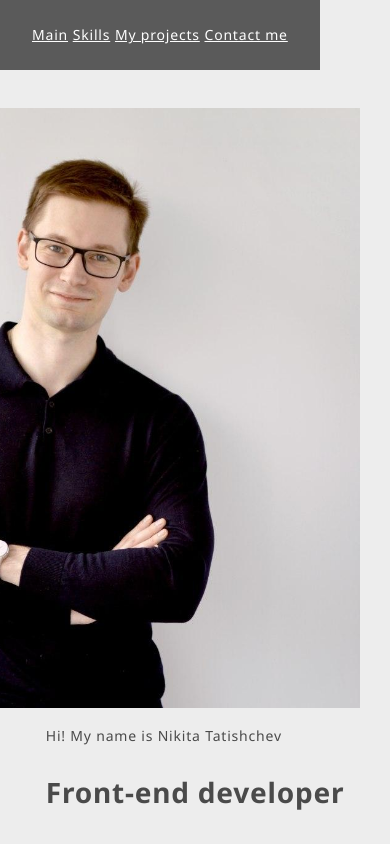
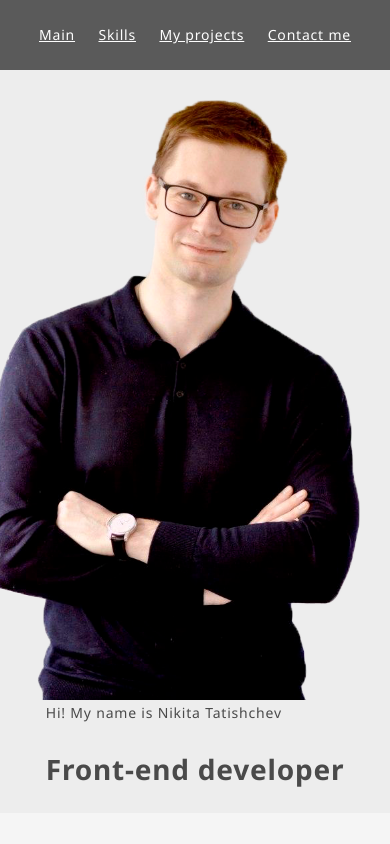
Before and after one commit to NikitaT1/portfolio, a React (Create React App) app: page / in a window 390 px wide. Shown: the top 844 px of the page. Built offline with nearby package versions, Linux system fonts and the light colour scheme.

Commit message:
refactoring

```diff
--- a/src/contactMe/ContactMe.js
+++ b/src/contactMe/ContactMe.js
@@ -12,7 +12,7 @@ const ContactMeForm = (props) => {
             <Field className={styles.formArea} placeholder="Имя" component={"input"} name={"user_name"}/>
             <Field className={styles.formArea} placeholder="e-mail"  component={"input"} name={"user_email"}/>
             <Field className={styles.messageArea} placeholder="message" component={"textarea"} name={"message"}/>
-            <button className={styles.btnSubmit}>отправить</button>
+            <button className={styles.btnSubmit}>send</button>
         </form>
     )
 }
@@ -20,7 +20,6 @@ const ContactMeForm = (props) => {
 const ContactReduxForm = reduxForm({form:'contact'})(ContactMeForm)
 
 const ContactMe = (props) => {
-
     const onSubmit = (formData) => {
         console.log(formData)
     }
--- a/src/header/HeaderNew.module.css
+++ b/src/header/HeaderNew.module.css
@@ -6,7 +6,7 @@
     width: 100%;
     z-index: 2;
     opacity: 0.9;
-    position: fixed;
+    position: absolute;
     color: whitesmoke
 }
 .container {
@@ -19,18 +19,18 @@
 
 @media screen and (max-width: 600px){
     .header {
-        width: 83%;
+        width: 100%;
     }
 }
 
 @media screen and (max-width: 1128px){
     .header {
-        width: 83%;
+        width: 100%;
     }
 }
 
 @media screen and (max-width: 630px){
     .header {
-        width: 82%;
+        width: 100%;
     }
 }
--- a/src/main/MainNew.js
+++ b/src/main/MainNew.js
@@ -1,6 +1,6 @@
 import React from 'react';
 import styles from './MainNew.module.css';
-import photoJpg from "../assets/img/photo_2020-03-06_12-56-08.jpg";
+import photoJpg from "../assets/img/ptmk.png";
 
 
 const MainNew = () => {
@@ -15,7 +15,7 @@ const MainNew = () => {
             </div>
             <div className={styles.greeting}>
                 <span> Hi! </span>
-                <span> My name is Nikita <span>Tatishchev</span>
+                <span> My name is <span className={styles.name}>Nikita Tatishchev</span>
           </span>
                 <h1> Front-end developer</h1>
             </div>
--- a/src/main/MainNew.module.css
+++ b/src/main/MainNew.module.css
@@ -1,7 +1,7 @@
 .mainNew {
     display: flex;
     justify-content: space-around;
-    height: 100vh;
+   /* height: 100vh;*/
     padding: 100px 30px 0 30px;
     background-color: #ededed;
     align-items: center;
@@ -14,10 +14,12 @@
 
 .photo {
     height: 600px;
-    width: 600px;
+    width: 380px;
     background-size: cover;
     align-self: flex-end
 }
+
+
 
 
 .container {
@@ -58,18 +60,40 @@
 @media screen and (max-width: 600px){
     .greeting {
         flex-direction: column;
-        align-items: center;
+        align-items: flex-end;
     }
 }
 @media screen and (max-width: 1128px){
     .greeting {
         flex-direction: column;
-        align-items: center;
+        align-items: flex-end;
     }
 }
 @media screen and (max-width: 630px){
     .greeting {
         flex-direction: column;
-        align-items: end;
+        align-items: flex-end;
     }
 }
+
+@media screen and (max-width: 600px){
+    .photo {
+        display: flex;
+        justify-content: center;
+
+    }
+}
+@media screen and (max-width: 1128px){
+    .photo {
+        display: flex;
+        justify-content: center;
+
+    }
+}
+@media screen and (max-width: 630px){
+    .photo {
+        display: flex;
+        justify-content: center;
+
+    }
+}
--- a/src/skills/SkillsNew.js
+++ b/src/skills/SkillsNew.js
@@ -37,21 +37,22 @@ let SkillsNew =(props) => {
                 <div className={styles.container}>
                     <BlockTitle title={"Skills"}/>
                     <div className={styles.skillsWrapper}>
-          <SkillNew title={"JS"}
+                        <SkillNew title={"JavaScript"}
                                   description={"-------------"}
                                   style={jsIcon}/>
                         <SkillNew title={"React"}
                                   description={"-------------"}
                                   style={reactIcon}/>
-          <SkillNew title={"HTML&CSS"}
-                    description={"-------------"}
-                    style={htmlcssIcon}/>
                         <SkillNew title={"TypeScript"}
                                   description={"-------------"}
                                   style={typeScriptIcon}/>
                         <SkillNew title={"English"}
                                   description={"Advanced level"}
                                   style={englishIcon}/>
+                        <SkillNew title={"HTML&CSS"}
+                                  description={"-------------"}
+                                  style={htmlcssIcon}/>
+
                     </div>
                 </div>
             </Fade>
```
Also changed, not shown: src/assets/img/photoMe.jpg (added), src/assets/img/ptmk.png (added). Lines whose indentation alone changed are shown as unchanged.
